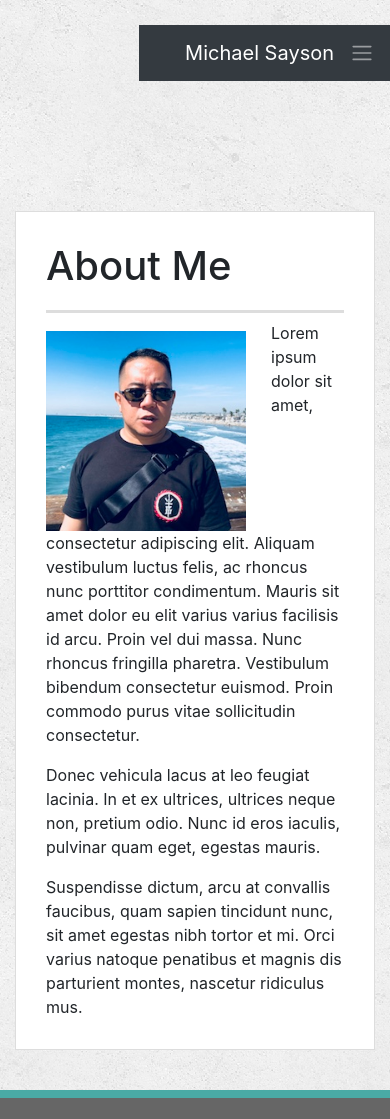
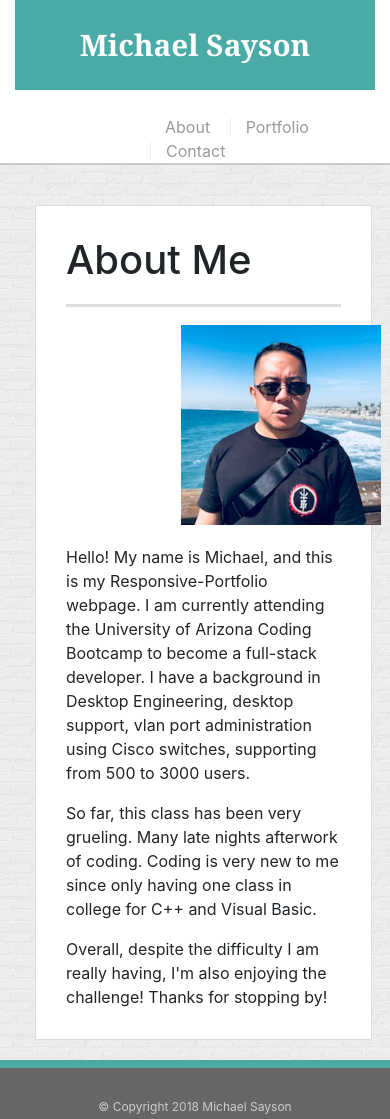
Before and after one commit to mvmgmDev18/Responsive-Portfolio, a plain HTML site: page index.html in a window 390 px wide. Shown: the top 1119 px of the page. Drawn offline with nearby package versions, Linux system fonts and the light colour scheme.

Commit message:
Responsive-Portfolio HW

```diff
--- /dev/null
+++ b/assets/css/reset.css
@@ -0,0 +1,48 @@
+/* http://meyerweb.com/eric/tools/css/reset/
+   v2.0 | 20110126
+   License: none (public domain)
+*/
+
+html, body, div, span, applet, object, iframe,
+h1, h2, h3, h4, h5, h6, p, blockquote, pre,
+a, abbr, acronym, address, big, cite, code,
+del, dfn, em, img, ins, kbd, q, s, samp,
+small, strike, strong, sub, sup, tt, var,
+b, u, i, center,
+dl, dt, dd, ol, ul, li,
+fieldset, form, label, legend,
+table, caption, tbody, tfoot, thead, tr, th, td,
+article, aside, canvas, details, embed,
+figure, figcaption, footer, header, hgroup,
+menu, nav, output, ruby, section, summary,
+time, mark, audio, video {
+	margin: 0;
+	padding: 0;
+	border: 0;
+	font-size: 100%;
+	font: inherit;
+	vertical-align: baseline;
+}
+/* HTML5 display-role reset for older browsers */
+article, aside, details, figcaption, figure,
+footer, header, hgroup, menu, nav, section {
+	display: block;
+}
+body {
+	line-height: 1;
+}
+ol, ul {
+	list-style: none;
+}
+blockquote, q {
+	quotes: none;
+}
+blockquote:before, blockquote:after,
+q:before, q:after {
+	content: '';
+	content: none;
+}
+table {
+	border-collapse: collapse;
+	border-spacing: 0;
+}
--- a/assets/css/style.css
+++ b/assets/css/style.css
@@ -3,7 +3,8 @@ body {
   font-size: 18px;
   line-height: 34px;
   color: #777;
-  background: url("../images/concrete_seamless.png");
+  /* Background pattern from Toptal Subtle Patterns */
+  background-image: url(../images/brickwall/brickwall.png);
 }
 
 * {
@@ -43,6 +44,7 @@ h1 {
   font-size: 30px;
   line-height: 49px;
   border-bottom: 3px solid #ddd;
+  font-family: Georgia, Times, "Times New Roman", serif;
 }
 
 h2,
@@ -164,6 +166,7 @@ h3, h2 {
   line-height: 30px;
   color: #fff;
   text-align: center;
+
   background: #4aaaa5;
   border-bottom: 0;
 }
@@ -215,3 +218,99 @@ input[type=submit] {
   background: #4aaaa5;
   border: 0 none;
 }
+
+/*Using @media screen tags*/
+
+@media screen and (max-width: 980px){
+  #masthead{
+    position: static;
+    margin-bottom: 0;
+    overflow: hidden;
+  }
+  #logo{
+    width: 42%;
+    margin-left: 15px;
+
+}
+  nav{
+    margin-right: 33px;
+  }
+  #main-container{
+    padding-top: 20px;
+  }
+  .main-section{
+    width: 69%;
+    margin-left: 15px;
+    margin-bottom: 0;
+  }
+}
+
+@media screen and (max-width: 768px){
+  #masthead{
+    position: static;
+    margin-bottom: 0;
+    overflow: hidden;
+  }
+  #logo{
+
+    font-size: 135%;
+    width: 39%;
+    margin-left: 15px;
+
+  }
+  nav{
+    margin-right: 33px;
+  }
+  #main-container{
+    padding-top: 20px;
+  }
+  .main-section{
+    width: 95%;
+    margin-left: 15px;
+    margin-bottom: 20px;
+  }
+  .work {
+    width: 45%;
+  }
+}
+
+@media screen and (max-width: 640px){
+  #masthead{
+    position: static;
+    margin-bottom: 0;
+    overflow: hidden;
+  }
+  #logo{
+    font-size: 185%;
+    width: 100%;
+    overflow: auto;
+    margin: 0px;
+
+  }
+  nav{
+    overflow: hidden;
+    float: left;
+    margin-left: 120px;
+  }
+  #main-container{
+    padding-top: 20px;
+    font-size: 100%;
+
+  }
+  .main-section{
+    width: 93.5%;
+    margin: 20px;
+    font-size: 100%;
+  }
+  .auth-image{
+    margin-right: 185px;
+    margin-left: 115px;
+    padding-bottom: 20px
+  }
+  .work {
+    width: 100%;
+  }
+  h1{
+    text-align: left;
+  }
+}
--- a/index.html
+++ b/index.html
@@ -1,33 +1,26 @@
 <!DOCTYPE html>
 <html>
+
 <head>
   <meta charset="utf-8" />
   <meta http-equiv="X-UA-Compatible" content="IE=edge">
   <title>Page Title</title>
   <meta name="viewport" content="width=device-width, initial-scale=1">
-    <link rel="stylesheet" type="text/css" href="assets/css/style.css">
+  <link rel="stylesheet" href="assets/css/reset.css">
+  <link rel="stylesheet" href="assets/css/style.css">
   <link rel="stylesheet" href="https://stackpath.bootstrapcdn.com/bootstrap/4.1.3/css/bootstrap.min.css">
 </head>
 
 <body>
-    <nav class="navbar navbar-expand-lg navbar-dark bg-dark">
-        <a class="navbar-brand"  href="#">Michael Sayson</a>
-          <span class="navbar-toggler-icon"></span>
-        </button>
-        <div class="collapse navbar-collapse" id="navbarNav">
-          <ul class="navbar-nav ml-auto">
-            <li class="nav-item active">
-              <a class="nav-link" href="#">About</a>
-            </li>
-            <li class="nav-item">
-              <a class="nav-link" href="#">Portfolio</a>
-            </li>
-            <li class="nav-item">
-              <a class="nav-link" href="#">Contact</a>
-            </li>
-          </ul>
+  <header id="masthead">
+    <div class="container">
+      <a href="index.html" id="logo">Michael Sayson</a>
+      <nav>
+        <a href="index.html">About</a>
+        <a href="portfolio.html">Portfolio</a>
+        <a href="contact.html">Contact</a>
+      </nav>
     </div>
-    </nav>
   </header>
 
   <div id="main-container" class="container">
@@ -36,11 +29,14 @@
 
       <img src="assets/images/MeAtNewportBeach.jpg" class="auth-image" alt="Michael Sayson">
 
-      <p>Lorem ipsum dolor sit amet, consectetur adipiscing elit. Aliquam vestibulum luctus felis, ac rhoncus nunc porttitor condimentum. Mauris sit amet dolor eu elit varius varius facilisis id arcu. Proin vel dui massa. Nunc rhoncus fringilla pharetra. Vestibulum bibendum consectetur euismod. Proin commodo purus vitae sollicitudin consectetur.</p>
+      <p>Hello! My name is Michael, and this is my Responsive-Portfolio webpage. I am currently attending the University of Arizona Coding
+        Bootcamp to become a full-stack developer. I have a background in Desktop Engineering, desktop support, vlan port
+        administration using Cisco switches, supporting from 500 to 3000 users.</p>
 
-      <p>Donec vehicula lacus at leo feugiat lacinia. In et ex ultrices, ultrices neque non, pretium odio. Nunc id eros iaculis, pulvinar quam eget, egestas mauris.</p>
+      <p>So far, this class has been very grueling. Many late nights afterwork of coding. Coding is very new to me since only
+        having one class in college for C++ and Visual Basic.</p>
 
-      <p>Suspendisse dictum, arcu at convallis faucibus, quam sapien tincidunt nunc, sit amet egestas nibh tortor et mi. Orci varius natoque penatibus et magnis dis parturient montes, nascetur ridiculus mus.</p>
+      <p>Overall, despite the difficulty I am really having, I'm also enjoying the challenge! Thanks for stopping by!</p>
 
     </section>
 
@@ -48,7 +44,7 @@
 
   <footer>
     <div class="container">
-      Copyright &copy;
+      &copy; Copyright 2018 Michael Sayson
     </div>
   </footer>
 </body>
```
Also changed, not shown: bonus/hover-styles.html (+5 -5 lines), bonus/sticky-footer.html (+15 -6 lines), contact.html (+4 -3 lines), portfolio.html (+4 -3 lines), assets/images/brickwall/brickwall.png (added), assets/images/brickwall/brickwall_@2X.png (added), assets/images/brickwall/readme.txt (added), bonus/assets/images/GitHub-Mark-120px-plus.png (added), bonus/assets/images/In-2CRev-128px-TM.png (added), bonus/assets/images/MeAtNewportBeach.jpg (added), bonus/assets/images/so-icon.png (added), 4 other files. Lines whose indentation alone changed are shown as unchanged.
